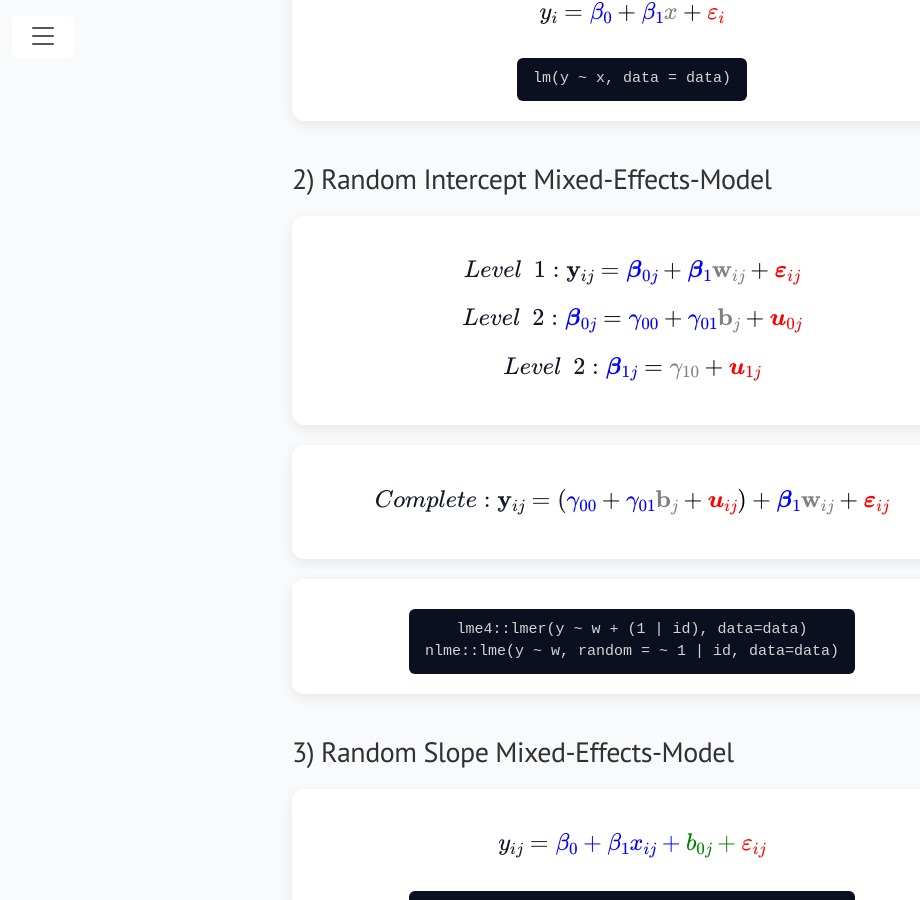
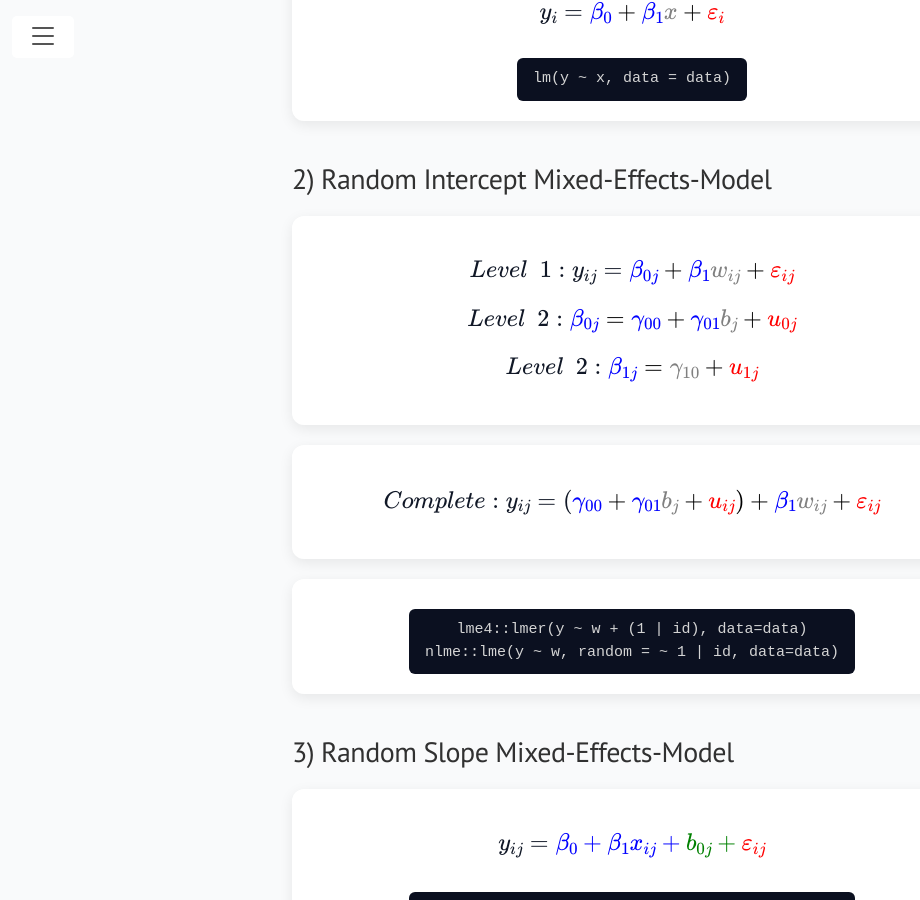
Before and after one commit to lennartseizer/ild, a Jekyll site: the page built from 9.html, in a window 1280 px wide and 900 px high, scrolled down 438 px. Shown: the whole window, without its empty margins (8-928 px from the left). Built offline with Jekyll 4.4.1, drawn with Linux system fonts in a browser that asks for light colours.

Commit message:
Update 9.html

```diff
--- a/9.html
+++ b/9.html
@@ -111,29 +111,29 @@ title: Formulas
     <h2>2) Random Intercept Mixed-Effects-Model </h2>
     <div class="card">
       $$
-      Level&ensp;1: \mathbf{y}_{ij}
-      = \color{blue}\boldsymbol{\beta}_{0j}
-      \color{black}+ \color{blue}\boldsymbol{\beta}_{1}\color{gray}{\mathbf{w}_{ij}}
-      \color{black}+ \color{red}{\boldsymbol{\varepsilon}_{ij}}
+      Level&ensp;1: y_{ij}
+      = \color{blue}\beta_{0j}
+      \color{black}+ \color{blue}\beta_{1}\color{gray}w_{ij}
+      \color{black}+ \color{red}\varepsilon_{ij}
       $$
       $$
-      Level&ensp;2: \color{blue}{\boldsymbol{\beta}_{0j}}
-      \color{black}= \color{blue}\mathbf{\gamma}_{00}
-      \color{black}+ \color{blue}\mathbf{\gamma}_{01}\color{gray}{\mathbf{b}_{j}}
-      \color{black}+ \color{red}{\boldsymbol{u}_{0j}}
+      Level&ensp;2: \color{blue}\beta_{0j}
+      \color{black}= \color{blue}\gamma_{00}
+      \color{black}+ \color{blue}\gamma_{01}\color{gray}b_{j}
+      \color{black}+ \color{red}u_{0j}
       $$
       $$
-      Level&ensp;2: \color{blue}{\boldsymbol{\beta}_{1j}}
-      \color{black}= \color{gray}\mathbf{\gamma}_{10}
-      \color{black}+ \color{red}{\boldsymbol{u}_{1j}}
+      Level&ensp;2: \color{blue}\beta_{1j}
+      \color{black}= \color{gray}\gamma_{10}
+      \color{black}+ \color{red}u_{1j}
       $$
     </div>
     <div class="card">
       $$
-      Complete: \mathbf{y}_{ij}
-      = (\color{blue}\mathbf{\gamma}_{00}\color{black}+\color{blue}\mathbf{\gamma}_{01}\color{gray}{\mathbf{b}_{j}}\color{black}+\color{red}{\boldsymbol{u}_{ij}}\color{black})
-      \color{black}+ \color{blue}\boldsymbol{\beta}_{1}\color{gray}{\mathbf{w}_{ij}}
-      \color{black}+ \color{red}{\boldsymbol{\varepsilon}_{ij}}
+      Complete: y_{ij}
+      = (\color{blue}\gamma_{00}\color{black}+\color{blue}\gamma_{01}\color{gray}{b_{j}}\color{black}+\color{red}{u_{ij}}\color{black})
+      \color{black}+ \color{blue}\beta_{1}\color{gray}w_{ij}
+      \color{black}+ \color{red}\varepsilon_{ij}
       $$
     </div>
     <div class="card">
```
